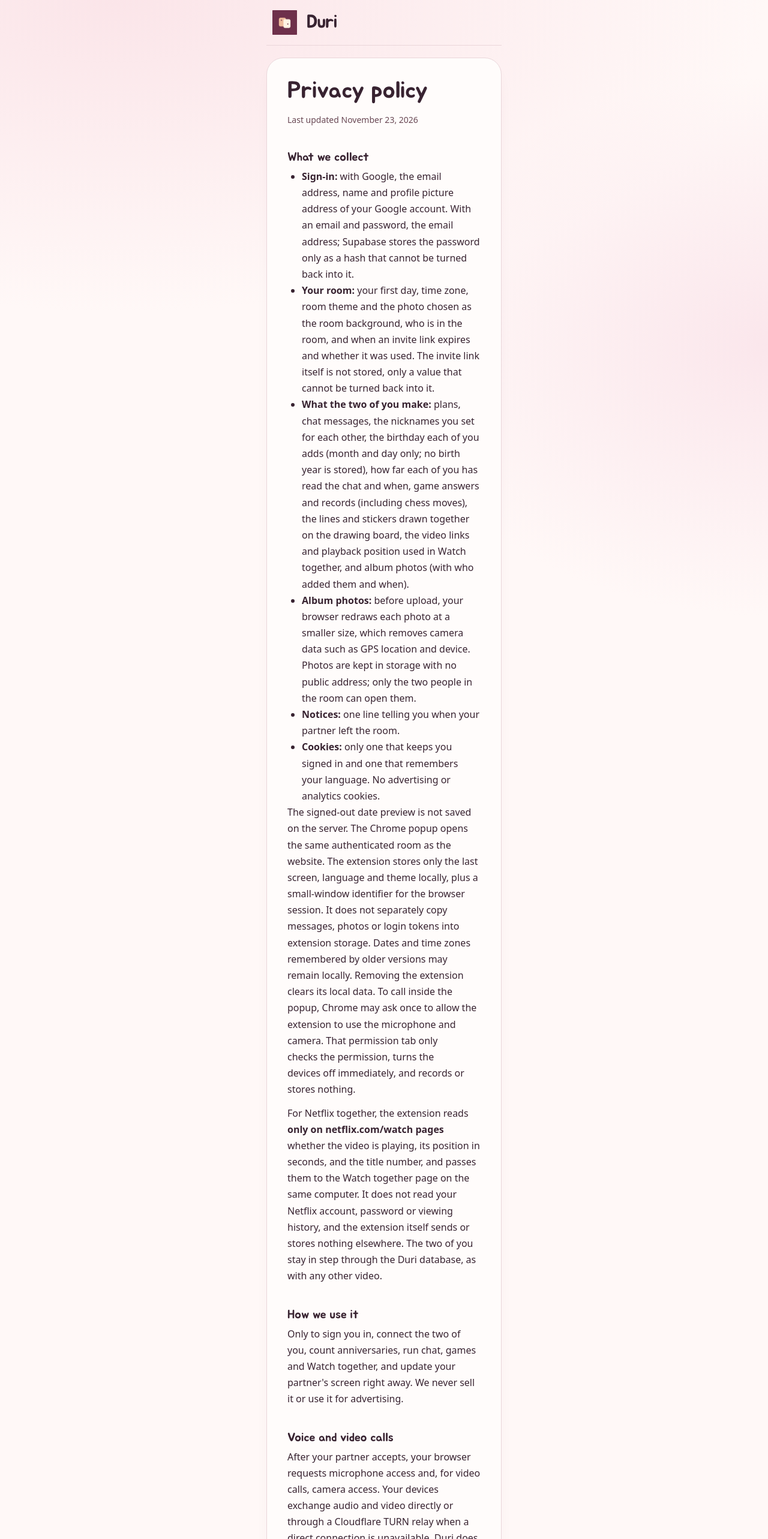
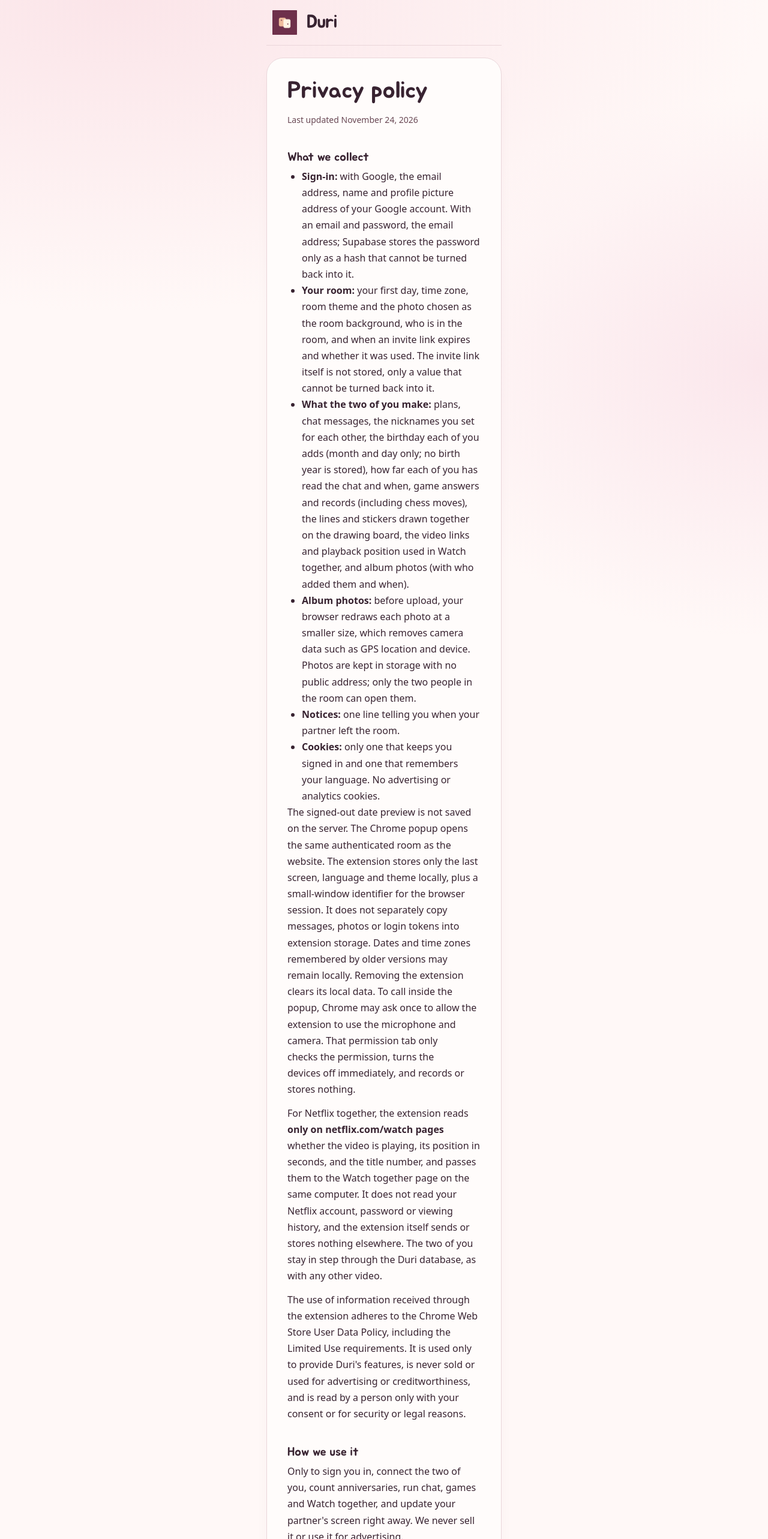
Before and after one commit to Samuel0720-source/duri-chrome-starter, a Next.js app: page /privacy in a window 1280 px wide. Shown: the top 2566 px of the page at 60% size. Built offline with nearby package versions, Linux system fonts and the light colour scheme; no server answers.

Commit message:
Privacy: Chrome Web Store User Data Policy and Limited Use statement

```diff
--- a/src/app/privacy/page.tsx
+++ b/src/app/privacy/page.tsx
@@ -11,7 +11,7 @@ export async function generateMetadata(): Promise<Metadata> {
 export default async function PrivacyPage() {
   const { t, locale } = await getT();
   return (
-    <LegalPage title={t("legal.privacy")} updated={locale === "ko" ? "2026년 11월 23일" : "November 23, 2026"}>
+    <LegalPage title={t("legal.privacy")} updated={locale === "ko" ? "2026년 11월 24일" : "November 24, 2026"}>
       {locale === "ko" ? <Ko /> : <En />}
     </LegalPage>
   );
@@ -31,6 +31,7 @@ function Ko() {
       </ul>
       <p>로그인하지 않고 첫 화면에서 날짜를 바꿔 보는 미리보기는 서버에 저장되지 않아요. Chrome 확장 팝업은 웹사이트의 로그인된 방을 그대로 열어요. 확장에는 마지막으로 연 화면, 언어와 테마만 기기에 저장하고, 작은 창의 번호는 브라우저 세션 동안 기억해요. 확장이 대화·사진·로그인 토큰을 따로 복사해 저장하지 않아요. 이전 버전에서 기억한 날짜와 시간대는 기기에 남아 있을 수 있어요. 확장을 제거하면 확장의 로컬 정보도 지워져요. 팝업 안에서 통화하려면 Chrome이 확장에 마이크·카메라 권한을 한 번 물어볼 수 있어요. 이 권한 탭은 허용 여부만 확인하고 바로 장치를 끄며, 아무것도 녹음하거나 저장하지 않아요.</p>
       <p>넷플릭스 같이 보기를 쓰면, 확장 프로그램이 <strong>netflix.com/watch 페이지에서만</strong> 재생 중인지, 몇 초 지점인지, 작품 번호를 읽어 같은 컴퓨터의 둘이 함께 보기 페이지에 전해요. 넷플릭스 계정·비밀번호·시청 기록은 읽지 않고, 확장 프로그램이 따로 어디에 보내거나 저장하지 않아요. 두 사람의 재생 위치는 함께 보기와 똑같이 둘이 데이터베이스로 맞춰요.</p>
+      <p>확장 프로그램을 통해 다루는 정보는 Chrome 웹 스토어 사용자 데이터 정책(제한적 사용 요구 사항 포함)을 따라요. 둘이 기능을 제공하는 데만 쓰고, 팔거나 광고·신용 평가에 쓰지 않으며, 사람이 직접 읽는 일은 사용자가 요청했거나 보안·법적 이유가 있을 때로 한정해요.</p>
 
       <h2>쓰는 곳</h2>
       <p>로그인, 두 사람의 방 연결, 기념일 계산, 대화와 게임, 함께 보기, 그리고 상대 화면을 바로 바꾸는 데만 써요. 정보를 팔거나 광고에 쓰지 않아요.</p>
@@ -72,6 +73,7 @@ function En() {
       </ul>
       <p>The signed-out date preview is not saved on the server. The Chrome popup opens the same authenticated room as the website. The extension stores only the last screen, language and theme locally, plus a small-window identifier for the browser session. It does not separately copy messages, photos or login tokens into extension storage. Dates and time zones remembered by older versions may remain locally. Removing the extension clears its local data. To call inside the popup, Chrome may ask once to allow the extension to use the microphone and camera. That permission tab only checks the permission, turns the devices off immediately, and records or stores nothing.</p>
       <p>For Netflix together, the extension reads <strong>only on netflix.com/watch pages</strong> whether the video is playing, its position in seconds, and the title number, and passes them to the Watch together page on the same computer. It does not read your Netflix account, password or viewing history, and the extension itself sends or stores nothing elsewhere. The two of you stay in step through the Duri database, as with any other video.</p>
+      <p>The use of information received through the extension adheres to the Chrome Web Store User Data Policy, including the Limited Use requirements. It is used only to provide Duri's features, is never sold or used for advertising or creditworthiness, and is read by a person only with your consent or for security or legal reasons.</p>
 
       <h2>How we use it</h2>
       <p>Only to sign you in, connect the two of you, count anniversaries, run chat, games and Watch together, and update your partner's screen right away. We never sell it or use it for advertising.</p>
```
